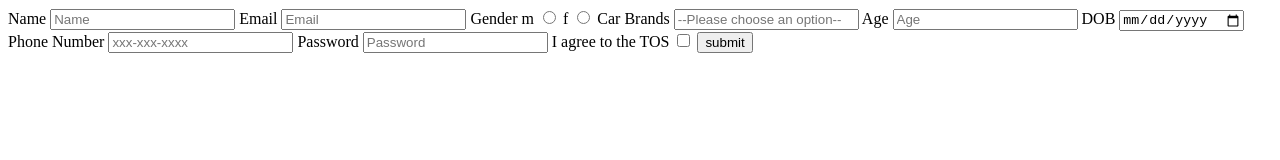
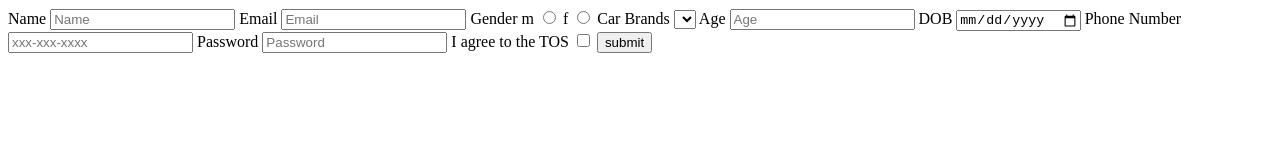
Before and after one commit to acciojob/signup-form-car-NaveenMadanapuri, a website: page main.html in a window 1280 px wide. Drawn offline with Linux system fonts and the light colour scheme.

Commit message:
created a submission

```diff
--- a/main.html
+++ b/main.html
@@ -22,7 +22,8 @@
 		<label for="gender_f">f</label>
 		<input type="radio" id="gender_f" name="gender" value="female">
 		<label for="cars">Car Brands</label>
-		<input type="select" id="cars" name="select" placeholder="--Please choose an option--" required>
+<!-- 		<input type="select" id="cars" name="select" placeholder="--Please choose an option--" required> -->
+		<select type="select" id="cars"  placeholder="--Please choose an option--" required></select>
 		<label for="age">Age</label>
 		<input type="number" id="age" placeholder="Age" required>
 		<label for="dob">DOB</label>
```
